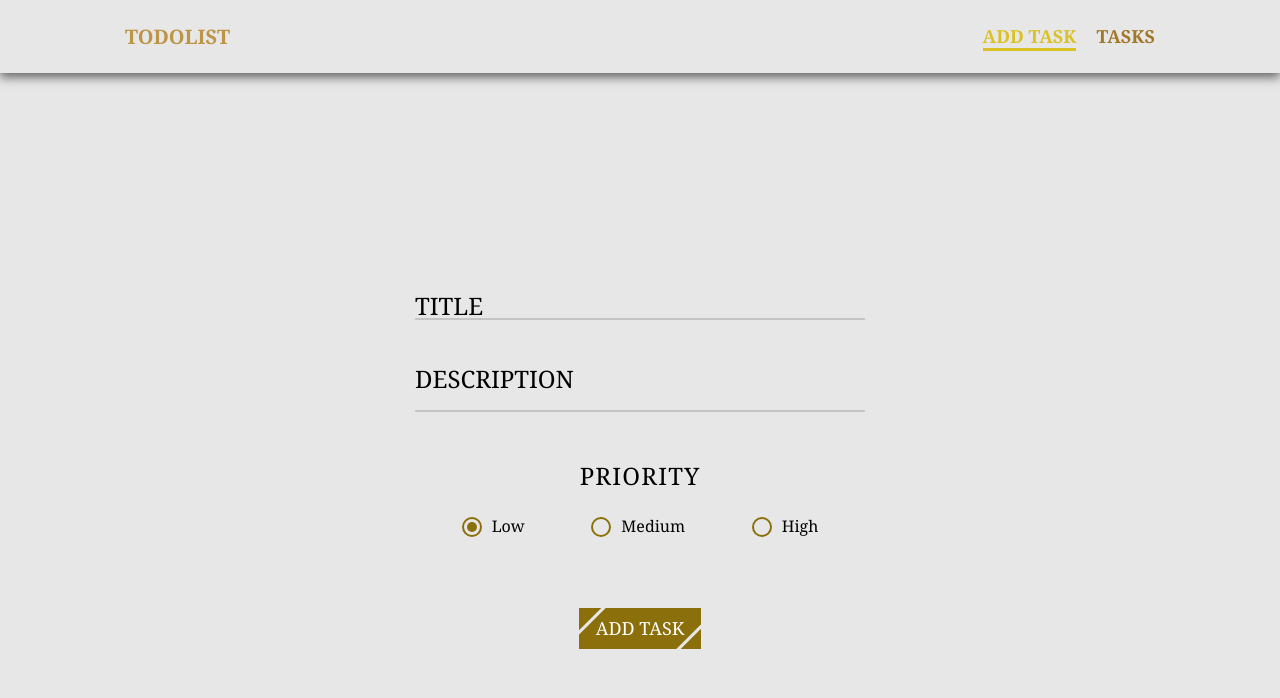
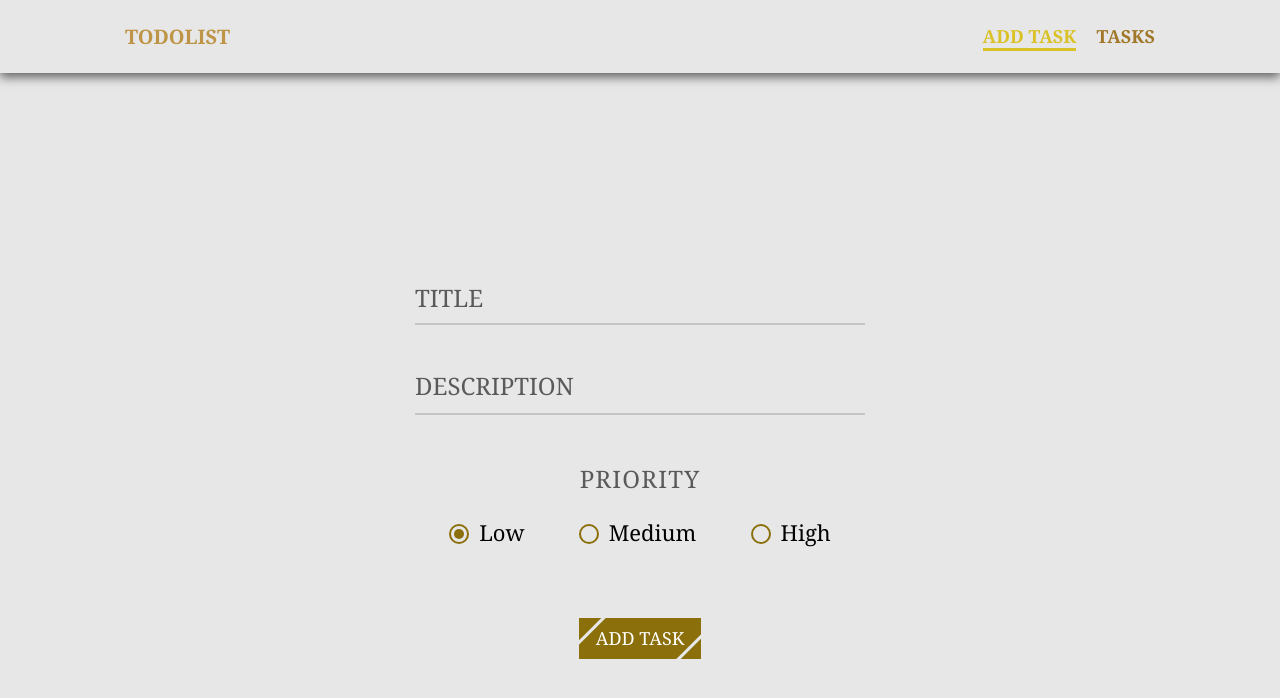
Before and after one commit to smysov/vue-todolist-app, a Vue app: page / in a window 1280 px wide. Shown: the top 698 px of the page. Built offline with nearby package versions, Linux system fonts and the light colour scheme.

Commit message:
fix: changed styles for titles and inputs

```diff
--- a/src/pages/NewTask.vue
+++ b/src/pages/NewTask.vue
@@ -135,9 +135,10 @@ export default {
   }
   &__title {
     position: absolute;
-    top: -5px;
+    top: -3px;
     font-size: 18px;
     font-weight: 500;
+    color: #5a5a5a;
     pointer-events: none;
     transition: 0.5s;
     text-transform: uppercase;
@@ -199,6 +200,13 @@ export default {
     position: relative;
     padding-left: 30px;
     cursor: pointer;
+
+    @media (min-width: 480px) {
+      font-size: 20px;
+    }
+    @media (min-width: 768px) {
+      font-size: 22px;
+    }
     &::before {
       content: '';
       position: absolute;
@@ -207,6 +215,14 @@ export default {
       height: 20px;
       border: 2px solid #8b6f0a;
       border-radius: 50%;
+
+      @media (min-width: 480px) {
+        top: 2px;
+      }
+
+      @media (min-width: 768px) {
+        top: 4px;
+      }
     }
     &::after {
       content: '';
@@ -219,6 +235,12 @@ export default {
       background-color: #8b6f0a;
       transform: scale(0);
       transition: 0.5s;
+      @media (min-width: 480px) {
+        top: 7px;
+      }
+      @media (min-width: 768px) {
+        top: 9px;
+      }
     }
   }
   &__radio:checked + .add-task__radio-title::after {
@@ -227,11 +249,20 @@ export default {
 }
 input,
 textarea {
+  font-size: 20px;
+  padding: 5px 0 3px 10px;
   border: none;
-  padding: 0 0 3px 10px;
   border-bottom: 2px solid #c5c4c4;
   outline: none;
   background-color: transparent;
+
+  @media (min-width: 480px) {
+    font-size: 22px;
+  }
+  @media (min-width: 768px) {
+    font-size: 24px;
+  }
+
   &:focus,
   &:valid {
     border-color: #8b6f0a;
@@ -242,12 +273,14 @@ textarea {
 }
 textarea {
   resize: none;
+  max-height: 40px;
 }
 
 p {
   font-size: 18px;
   text-transform: uppercase;
   letter-spacing: 1.2px;
+  color: #5a5a5a;
 
   @media (min-width: 768px) {
     font-size: 22px;
```
